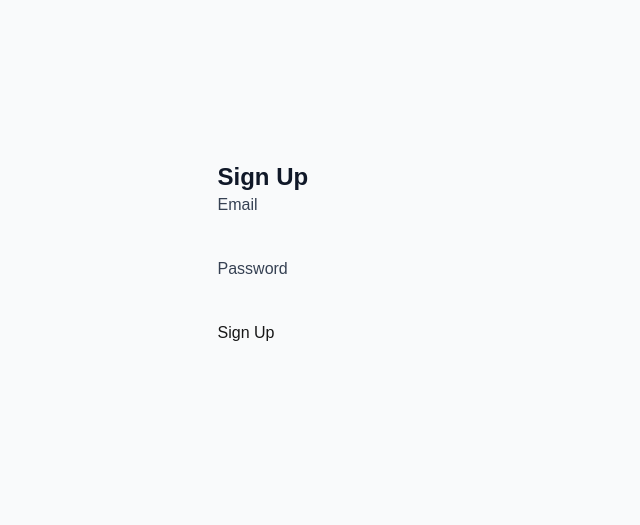
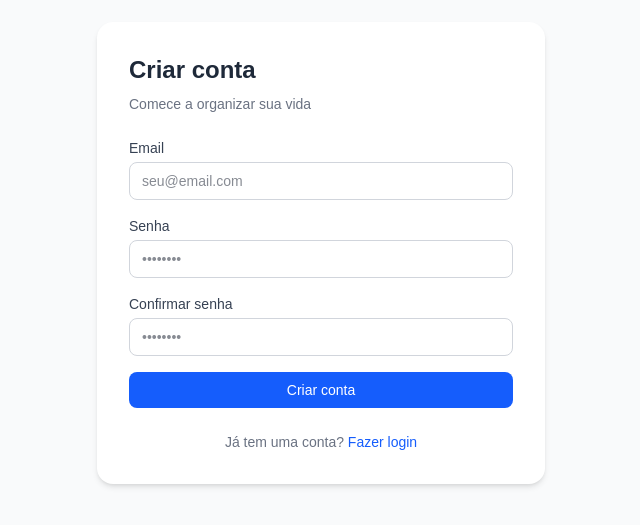
Before and after one commit to ItsMeUjo/ai-life-organizer, a Next.js app: page /signup in a window 1280 px wide. Shown: the part 147-672 px from the top of the page, without its empty margins (319-959 px from the left). Built offline with nearby package versions, Linux system fonts and the light colour scheme.

Commit message:
Restored signup page content with updated text-gray-900 class for input visibility

```diff
--- a/app/(auth)/signup/page.tsx
+++ b/app/(auth)/signup/page.tsx
@@ -1,25 +1,132 @@
-import React from 'react';
-import Layout from '../Layout';
+'use client'
 
-const SignupPage = () => {
+import { useState } from 'react'
+import { createClient } from '../../../lib/supabaseClient'
+import Link from 'next/link'
+
+export default function SignupPage() {
+  const [email, setEmail] = useState('')
+  const [password, setPassword] = useState('')
+  const [confirmPassword, setConfirmPassword] = useState('')
+  const [error, setError] = useState<string | null>(null)
+  const [success, setSuccess] = useState(false)
+  const [loading, setLoading] = useState(false)
+
+  async function handleSignup(e: React.FormEvent) {
+    e.preventDefault()
+    setError(null)
+
+    if (password !== confirmPassword) {
+      setError('As senhas não coincidem.')
+      return
+    }
+
+    if (password.length < 6) {
+      setError('A senha deve ter pelo menos 6 caracteres.')
+      return
+    }
+
+    setLoading(true)
+
+    const supabase = createClient()
+    const { error } = await supabase.auth.signUp({ email, password })
+
+    if (error) {
+      setError(error.message)
+      setLoading(false)
+    } else {
+      setSuccess(true)
+      setLoading(false)
+    }
+  }
+
+  if (success) {
+    return (
+      <div className="bg-white rounded-2xl shadow-md w-full max-w-md p-8 text-center">
+        <div className="text-green-500 text-4xl mb-4">✓</div>
+        <h2 className="text-xl font-bold text-gray-800 mb-2">Conta criada!</h2>
+        <p className="text-gray-500 text-sm mb-6">
+          Verifique seu email para confirmar sua conta e poder fazer login.
+        </p>
+        <Link
+          href="/login"
+          className="inline-block bg-blue-600 hover:bg-blue-700 text-white font-medium rounded-lg py-2 px-6 text-sm transition-colors"
+        >
+          Ir para o login
+        </Link>
+      </div>
+    )
+  }
+
   return (
-    <Layout>
-      <div className="signup-container">
-        <h1 className="text-2xl font-bold text-gray-900">Sign Up</h1>
-        <form>
-          <div className="mb-4">
-            <label htmlFor="email" className="block text-gray-700">Email</label>
-            <input type="email" id="email" className="input text-gray-900" required />
-          </div>
-          <div className="mb-4">
-            <label htmlFor="password" className="block text-gray-700">Password</label>
-            <input type="password" id="password" className="input text-gray-900" required />
-          </div>
-          <button type="submit" className="btn">Sign Up</button>
-        </form>
-      </div>
-    </Layout>
-  );
-};
+    <div className="bg-white rounded-2xl shadow-md w-full max-w-md p-8">
+      <h1 className="text-2xl font-bold text-gray-800 mb-2">Criar conta</h1>
+      <p className="text-gray-500 text-sm mb-6">Comece a organizar sua vida</p>
 
-export default SignupPage;
+      <form onSubmit={handleSignup} className="space-y-4">
+        <div>
+          <label className="block text-sm font-medium text-gray-700 mb-1">
+            Email
+          </label>
+          <input
+            type="email"
+            value={email}
+            onChange={(e) => setEmail(e.target.value)}
+            required
+            placeholder="seu@email.com"
+            className="w-full border border-gray-300 rounded-lg px-3 py-2 text-sm text-gray-900 focus:outline-none focus:ring-2 focus:ring-blue-500"
+          />
+        </div>
+
+        <div>
+          <label className="block text-sm font-medium text-gray-700 mb-1">
+            Senha
+          </label>
+          <input
+            type="password"
+            value={password}
+            onChange={(e) => setPassword(e.target.value)}
+            required
+            placeholder="••••••••"
+            className="w-full border border-gray-300 rounded-lg px-3 py-2 text-sm text-gray-900 focus:outline-none focus:ring-2 focus:ring-blue-500"
+          />
+        </div>
+
+        <div>
+          <label className="block text-sm font-medium text-gray-700 mb-1">
+            Confirmar senha
+          </label>
+          <input
+            type="password"
+            value={confirmPassword}
+            onChange={(e) => setConfirmPassword(e.target.value)}
+            required
+            placeholder="••••••••"
+            className="w-full border border-gray-300 rounded-lg px-3 py-2 text-sm text-gray-900 focus:outline-none focus:ring-2 focus:ring-blue-500"
+          />
+        </div>
+
+        {error && (
+          <p className="text-red-600 text-sm bg-red-50 border border-red-200 rounded-lg px-3 py-2">
+            {error}
+          </p>
+        )}
+
+        <button
+          type="submit"
+          disabled={loading}
+          className="w-full bg-blue-600 hover:bg-blue-700 disabled:opacity-50 text-white font-medium rounded-lg py-2 text-sm transition-colors"
+        >
+          {loading ? 'Criando conta...' : 'Criar conta'}
+        </button>
+      </form>
+
+      <p className="text-sm text-gray-500 text-center mt-6">
+        Já tem uma conta?{' '}
+        <Link href="/login" className="text-blue-600 hover:underline font-medium">
+          Fazer login
+        </Link>
+      </p>
+    </div>
+  )
+}
```
